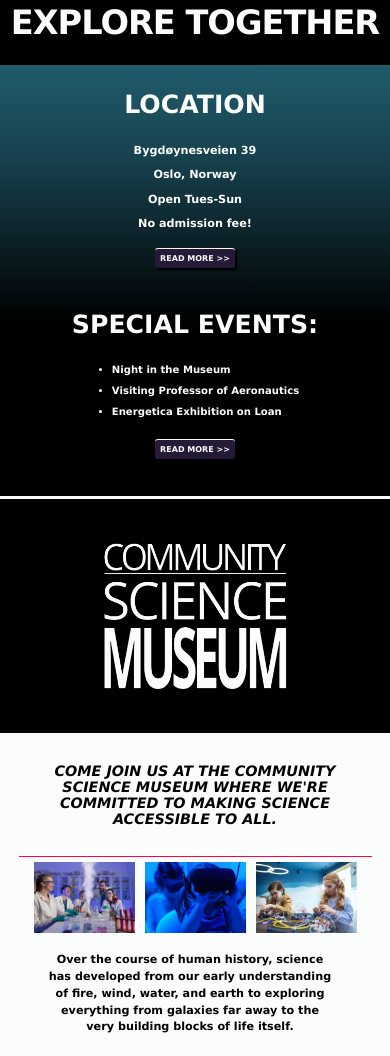
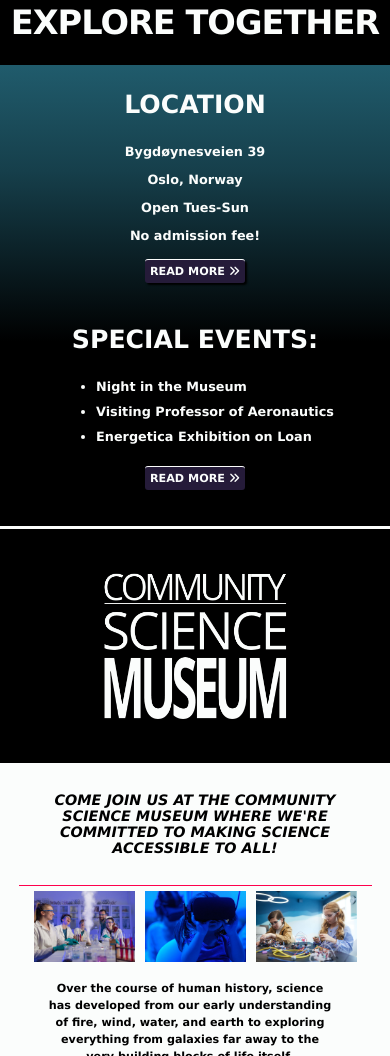
Before and after one commit to SiljeW/siljewcsm, a plain HTML site: page index.html in a window 390 px wide. Shown: the part 442-1498 px from the top of the page. Drawn offline with Linux system fonts and the light colour scheme.

Commit message:
Add files via upload

```diff
--- a/css/styles.css
+++ b/css/styles.css
@@ -1508,7 +1508,7 @@ input[type='submit']:hover {
     }
 
     .content1-text p {
-        font-size: 0.7rem;
+        font-size: 0.8rem;
     }
 
     .content1-text {
@@ -1521,7 +1521,7 @@ input[type='submit']:hover {
 
     .content2-text ul {
         padding-bottom: 10px;
-        font-size: 0.6em;
+        font-size: 0.8rem;
     }
 
     .content2-text {
@@ -1541,7 +1541,7 @@ input[type='submit']:hover {
     }
 
     .button2 {
-        font-size: 0.5em;
+        font-size: 0.7em;
         padding: 5px;
         border-radius: 3px;
     }
@@ -1592,7 +1592,7 @@ input[type='submit']:hover {
 
     .content-accordion > input[name="collapse"]:checked ~ .content-text {
         height: 340px;
-        font-size: 0.6em;
+        font-size: 0.66em;
         line-height: 1.5em;
         padding: 10px;
     }
--- a/index.html
+++ b/index.html
@@ -46,7 +46,7 @@
                         <p>Open Tues-Sun</p>
                         <p>No admission fee!</p>
                     </div>
-                    <a href="contact.html" class="button2" alt="Link to Contact page">READ MORE >></a>
+                    <a href="contact.html" class="button2" alt="Link to Contact page">READ MORE <i class="fa-solid fa-angles-right"></i></a>
                 </div>
                 <div class="content2">
                     <div class="content2-text">
@@ -57,7 +57,7 @@
                             <li>Energetica Exhibition on Loan</li>
                         </ul>
                     </div>
-                    <a href="exhibition.html" class="button2" alt="Link to Exhibition page">READ MORE >></a>
+                    <a href="exhibition.html" class="button2" alt="Link to Exhibition page">READ MORE <i class="fa-solid fa-angles-right"></i></a>
                 </div>
             </div>
             <div class="content3-hero">
@@ -68,7 +68,7 @@
                     <div class="text-right">
                         <h4>
                             Come join us at the Community Science Museum
-                            where we're committed to making science accessible to all.
+                            where we're committed to making science accessible to all!
                         </h4>
                     </div>
                     <div class="slider-container">
```
